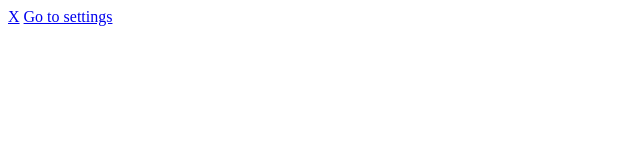
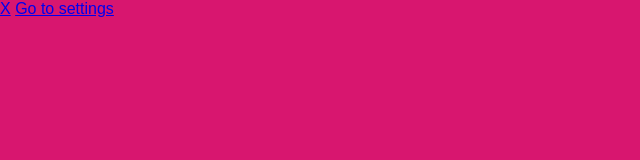
Before and after one commit to stb-gaming/denki-classics, an Electron app: page menu/index.html in a window 800 px wide. Shown: the whole page, without its empty margins (0-640 px from the left). Drawn offline with nearby package versions, Linux system fonts and the light colour scheme; files that its build step writes are made by us from their sources.

Commit message:
setup sass

```diff
--- a/menu/index.html
+++ b/menu/index.html
@@ -7,6 +7,7 @@
 	<meta http-equiv="Content-Security-Policy" content="default-src 'self'; script-src 'self'" />
 	<meta http-equiv="X-Content-Security-Policy" content="default-src 'self'; script-src 'self'" />
 	<title>Sky Games</title>
+	<link rel="stylesheet" href="style.css">
 </head>
 
 <body>
--- /dev/null
+++ b/menu/scss/style.scss
@@ -0,0 +1,10 @@
+html,
+body {
+	padding: 0;
+	margin: 0;
+	background-color: #d8166f;
+}
+
+* {
+	font-family: sans-serif;
+}
--- a/package.json
+++ b/package.json
@@ -5,6 +5,8 @@
 	"main": "index.js",
 	"scripts": {
 		"start": "electron src",
+		"watchSass": "sass --watch menu/scss:menu/css",
+		"buildSass": "sass menu/scss:menu/css",
 		"buildWindows": "electron-builder build --win portable zip --x64 --ia32 --publish never",
 		"buildLinux": "electron-builder build --linux AppImage tar.gz --publish never",
 		"buildMac": "electron-builder build --mac pkg --publish never"
@@ -18,7 +20,8 @@
 	"homepage": "https://github.com/stb-gaming/denki-classics#readme",
 	"devDependencies": {
 		"electron": "^25.2.0",
-		"electron-builder": "^24.4.0"
+		"electron-builder": "^24.4.0",
+		"sass": "^1.63.6"
 	},
 	"build": {
 		"appId": "io.github.stb-gaming.denki-classics",
```
Also changed, not shown: menu/settings.html (+3 -1 lines), 2 other files.
